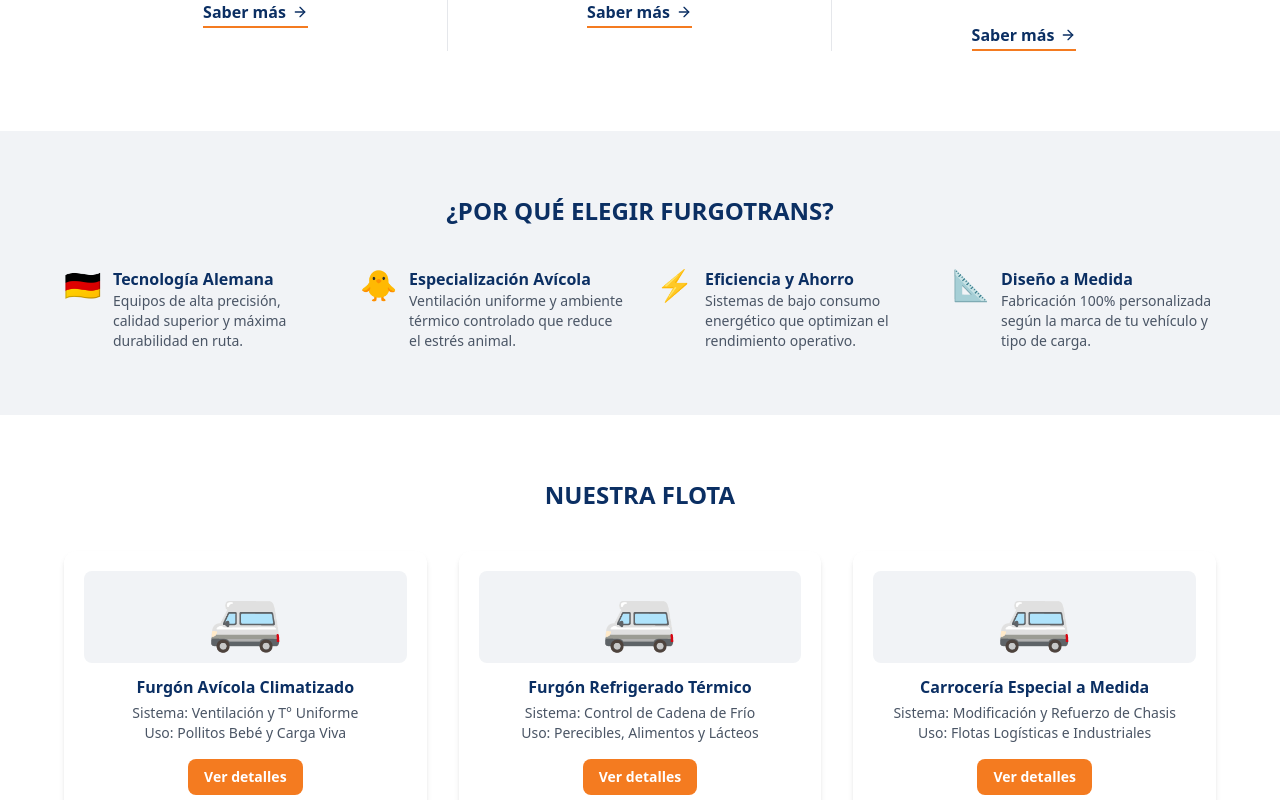
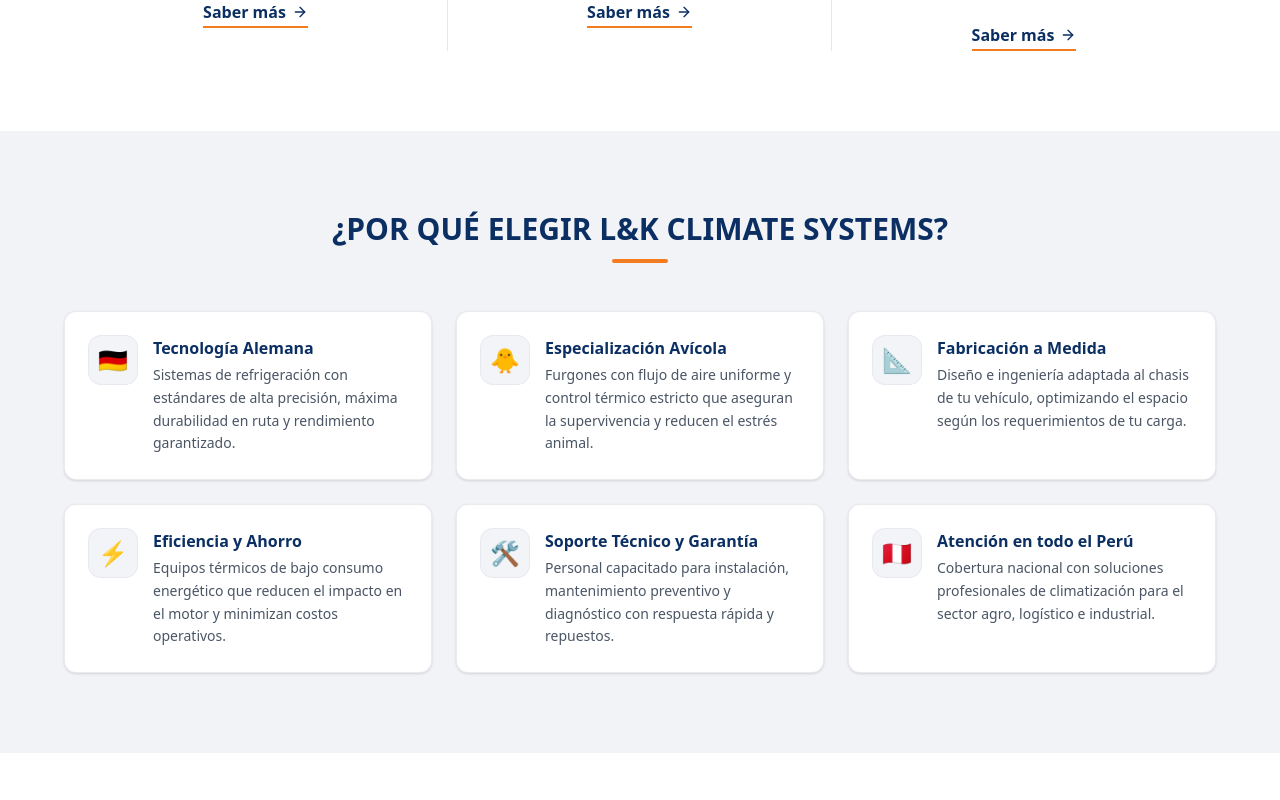
Before and after one commit to ZAID-0310/LYKCLIMATESYSTEMS, a Next.js app: page / in a window 1280 px wide. Shown: the part 1300-2100 px from the top of the page. Built offline with nearby package versions, Linux system fonts and the light colour scheme.

Commit message:
se agrego y corrigio la descripcion

```diff
--- a/src/components/WhyUs.jsx
+++ b/src/components/WhyUs.jsx
@@ -2,16 +2,34 @@
 
 export default function WhyUs() {
   return (
-    <section className="bg-soft py-16">
+    <section id="nosotros" className="bg-soft py-16 md:py-20">
       <div className="mx-auto w-[92%] max-w-6xl">
-        <h2 className="mb-10 text-center text-2xl font-bold uppercase text-navy">¿Por qué elegir FurgoTrans?</h2>
-        <div className="grid grid-cols-2 gap-8 md:grid-cols-4">
+        {/* Encabezado */}
+        <div className="mx-auto mb-12 max-w-2xl text-center">
+          <h2 className="text-2xl font-bold uppercase text-navy md:text-3xl">
+            ¿Por qué elegir L&K Climate Systems?
+          </h2>
+          <div className="mx-auto mt-3 h-1 w-14 rounded-full bg-brand" />
+        </div>
+
+        {/* Grilla balanceada: 1 col en celular, 2 en tablet y 3 en escritorio (3x2 = 6 perfecto) */}
+        <div className="grid grid-cols-1 gap-6 sm:grid-cols-2 lg:grid-cols-3">
           {reasons.map((r) => (
-            <div key={r.title} className="flex items-start gap-3">
-              <span className="text-3xl" aria-hidden="true">{r.icon}</span>
+            <div
+              key={r.title}
+              className="flex items-start gap-4 rounded-xl border border-gray-200/80 bg-white p-6 shadow-sm transition-all duration-300 hover:-translate-y-1 hover:border-brand/40 hover:shadow-md"
+            >
+              <span
+                className="flex h-12 w-12 shrink-0 items-center justify-center rounded-xl bg-navy/5 text-2xl ring-1 ring-navy/10"
+                aria-hidden="true"
+              >
+                {r.icon}
+              </span>
               <div>
                 <h3 className="font-bold text-navy">{r.title}</h3>
-                <p className="text-sm text-gray-600">{r.text}</p>
+                <p className="mt-1 text-sm leading-relaxed text-gray-600">
+                  {r.text}
+                </p>
               </div>
             </div>
           ))}
--- a/src/data/content.js
+++ b/src/data/content.js
@@ -28,22 +28,32 @@
   {
     icon: "🇩🇪",
     title: "Tecnología Alemana",
-    text: "Equipos de alta precisión, calidad superior y máxima durabilidad en ruta.",
+    text: "Sistemas de refrigeración con estándares de alta precisión, máxima durabilidad en ruta y rendimiento garantizado.",
   },
   {
     icon: "🐥",
     title: "Especialización Avícola",
-    text: "Ventilación uniforme y ambiente térmico controlado que reduce el estrés animal.",
+    text: "Furgones con flujo de aire uniforme y control térmico estricto que aseguran la supervivencia y reducen el estrés animal.",
+  },
+  {
+    icon: "📐",
+    title: "Fabricación a Medida",
+    text: "Diseño e ingeniería adaptada al chasis de tu vehículo, optimizando el espacio según los requerimientos de tu carga.",
   },
   {
     icon: "⚡",
     title: "Eficiencia y Ahorro",
-    text: "Sistemas de bajo consumo energético que optimizan el rendimiento operativo.",
+    text: "Equipos térmicos de bajo consumo energético que reducen el impacto en el motor y minimizan costos operativos.",
   },
   {
-    icon: "📐",
-    title: "Diseño a Medida",
-    text: "Fabricación 100% personalizada según la marca de tu vehículo y tipo de carga.",
+    icon: "🛠️",
+    title: "Soporte Técnico y Garantía",
+    text: "Personal capacitado para instalación, mantenimiento preventivo y diagnóstico con respuesta rápida y repuestos.",
+  },
+  {
+    icon: "🇵🇪",
+    title: "Atención en todo el Perú",
+    text: "Cobertura nacional con soluciones profesionales de climatización para el sector agro, logístico e industrial.",
   },
 ];
 
```
